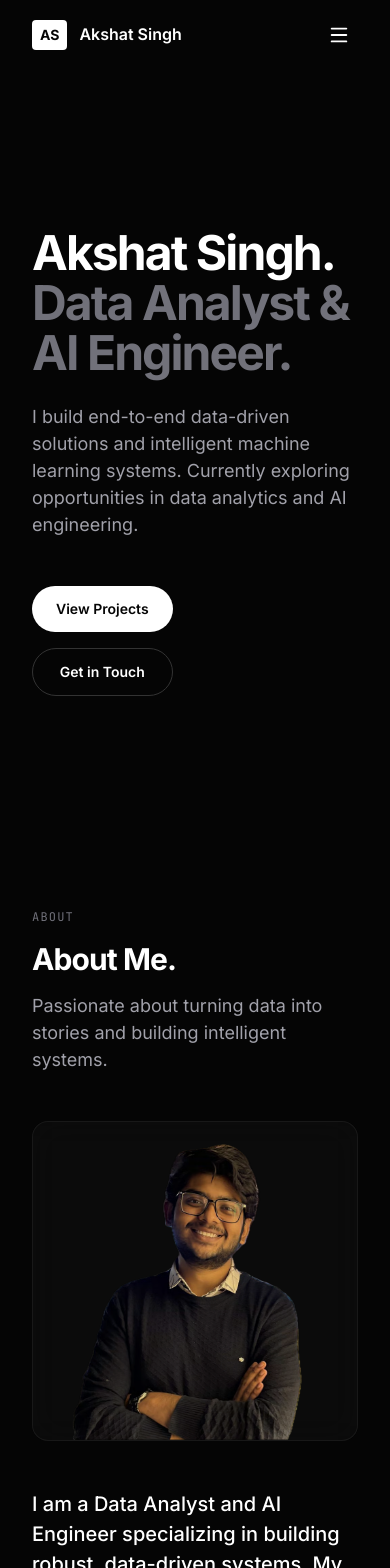
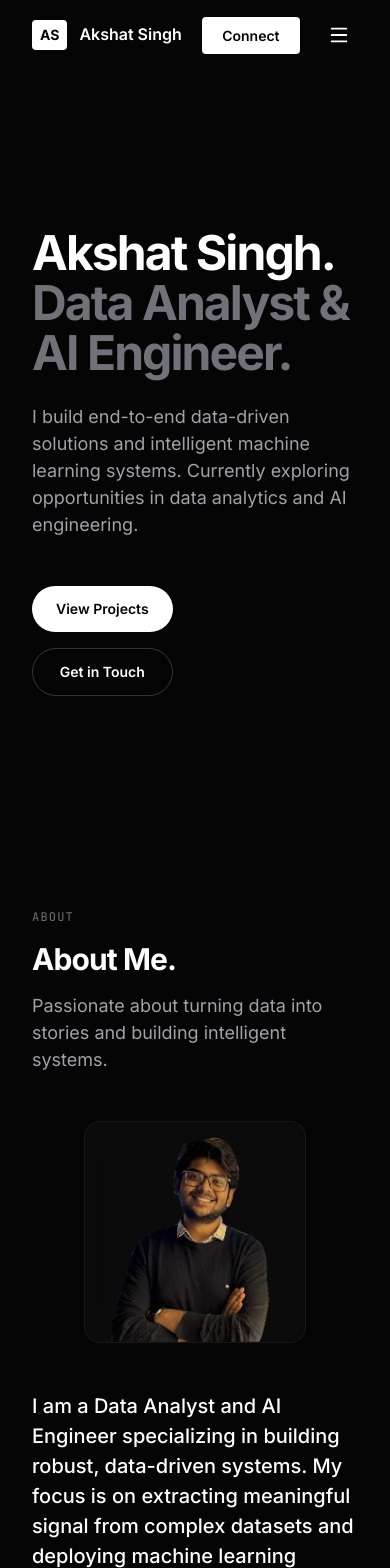
Before and after one commit to realakshatsingh/portfolio, a Next.js app: page / in a window 390 px wide. Shown: the top 1568 px of the page. Built offline with nearby package versions, Linux system fonts and the light colour scheme.

Commit message:
fix: UI improvements - always-visible navbar with Connect CTA, square profile image, inline footer email, copyright 2026, professional status text

```diff
--- a/src/components/About.css
+++ b/src/components/About.css
@@ -87,20 +87,24 @@
 
 /* Image Styles */
 .about-image-wrapper {
-  height: 100%;
-  min-height: 380px;
+  display: flex;
+  align-items: flex-start;
+  justify-content: center;
 }
 
 .about-image-container {
-  position: relative;
-  width: 100%;
-  height: 100%;
+  display: inline-flex;
   overflow: hidden;
   border-radius: var(--radius-xl);
+  line-height: 0;
 }
 
 .about-image {
+  width: 280px;
+  height: 280px;
   object-fit: cover;
+  aspect-ratio: 1 / 1;
+  border-radius: var(--radius-xl);
   transition: transform var(--transition-slow);
 }
 
@@ -114,7 +118,12 @@
   }
 
   .about-image-wrapper {
-    min-height: 320px;
     order: -1; /* Puts image above text on mobile */
+    justify-content: center;
+  }
+
+  .about-image {
+    width: 220px;
+    height: 220px;
   }
 }
--- a/src/components/About.tsx
+++ b/src/components/About.tsx
@@ -95,9 +95,10 @@ export default function About() {
               <Image
                 src="/profile.png"
                 alt="Akshat Singh"
-                fill
+                width={280}
+                height={280}
                 className="about-image"
-                sizes="(max-width: 768px) 100vw, 50vw"
+                sizes="280px"
                 priority
               />
             </div>
--- a/src/components/Contact.tsx
+++ b/src/components/Contact.tsx
@@ -79,7 +79,7 @@ export default function Contact() {
                   </div>
                   <div>
                     <span className="contact-detail-label">Status</span>
-                    <span className="contact-detail-value">Available for freelance</span>
+                    <span className="contact-detail-value">Available for Immediate Engagement</span>
                   </div>
                 </div>
               </div>
--- a/src/components/Footer.css
+++ b/src/components/Footer.css
@@ -92,19 +92,26 @@
   margin-bottom: var(--space-4);
 }
 
-.footer__contact-email {
+.footer__email {
   font-size: var(--fs-sm);
   font-weight: 500;
   color: var(--text-primary);
   text-decoration: none;
-  display: inline-block;
+  display: inline-flex;
+  align-items: center;
+  gap: var(--space-2);
   padding-bottom: 2px;
   border-bottom: 1px solid var(--border-strong);
   transition: border-color var(--transition-fast);
 }
 
-.footer__contact-email:hover {
+.footer__email:hover {
   border-color: var(--text-primary);
+}
+
+.footer__built-with {
+  font-size: var(--fs-xs);
+  color: var(--text-muted);
 }
 
 /* Bottom Bar */
--- a/src/components/Footer.tsx
+++ b/src/components/Footer.tsx
@@ -95,7 +95,7 @@ export default function Footer() {
             </p>
             <a href="mailto:contact@realakshatsingh.com" className="footer__email">
               <Mail size={16} />
-              contact@realakshatsingh.com
+              <span>contact@realakshatsingh.com</span>
             </a>
           </div>
         </div>
@@ -103,10 +103,10 @@ export default function Footer() {
         {/* Bottom Bar */}
         <div className="footer__bottom">
           <p className="footer__copyright">
-            © 2025 Akshat Singh. All rights reserved.
+            © 2026 Akshat Singh. All rights reserved.
           </p>
           <p className="footer__built-with">
-            Built with Next.js & ❤️
+            Built with Purpose
           </p>
         </div>
       </div>
--- a/src/components/Navbar.css
+++ b/src/components/Navbar.css
@@ -17,9 +17,7 @@
   border-bottom: 1px solid var(--border-light);
 }
 
-.navbar--hidden {
-  transform: translateY(-100%);
-}
+
 
 .navbar__inner {
   max-width: var(--container-max);
@@ -97,6 +95,25 @@
   display: none;
   color: var(--text-primary);
   padding: var(--space-2);
+}
+
+/* CTA Button */
+.navbar__cta {
+  padding: 8px 20px;
+  font-size: var(--fs-sm);
+  font-weight: 600;
+  color: var(--bg-primary);
+  background: var(--text-primary);
+  border: none;
+  border-radius: var(--radius-sm);
+  cursor: pointer;
+  transition: all var(--transition-fast);
+  white-space: nowrap;
+}
+
+.navbar__cta:hover {
+  opacity: 0.85;
+  transform: translateY(-1px);
 }
 
 /* Mobile Nav */
@@ -186,4 +203,8 @@
   .navbar__hamburger {
     display: block;
   }
+  .navbar__cta {
+    padding: 10px 20px;
+    font-size: var(--fs-sm);
+  }
 }
--- a/src/components/Navbar.tsx
+++ b/src/components/Navbar.tsx
@@ -17,7 +17,6 @@ const NAV_ITEMS = [
 export default function Navbar() {
   const [isMenuOpen, setIsMenuOpen] = useState(false);
   const [isScrolled, setIsScrolled] = useState(false);
-  const [isHidden, setIsHidden] = useState(false);
   const [activeSection, setActiveSection] = useState('hero');
   const pathname = usePathname();
   const router = useRouter();
@@ -36,13 +35,6 @@ export default function Navbar() {
 
         // Toggle scrolled state for background
         setIsScrolled(currentScrollY > 50);
-
-        // Hide on scroll down, show on scroll up (only after threshold)
-        if (currentScrollY > 100) {
-          setIsHidden(currentScrollY > lastScrollY && currentScrollY - lastScrollY > 5);
-        } else {
-          setIsHidden(false);
-        }
 
         lastScrollY = currentScrollY;
         ticking = false;
@@ -111,7 +103,6 @@ export default function Navbar() {
   const navbarClasses = [
     'navbar',
     isScrolled ? 'navbar--scrolled' : '',
-    isHidden ? 'navbar--hidden' : '',
   ]
     .filter(Boolean)
     .join(' ');
@@ -141,6 +132,14 @@ export default function Navbar() {
                 </li>
             ))}
           </ul>
+
+          {/* CTA Button */}
+          <button
+            className="navbar__cta"
+            onClick={() => scrollToSection('#contact')}
+          >
+            Connect
+          </button>
 
           {/* Hamburger */}
           <button
```
Also changed, not shown: vercel.json (added).
